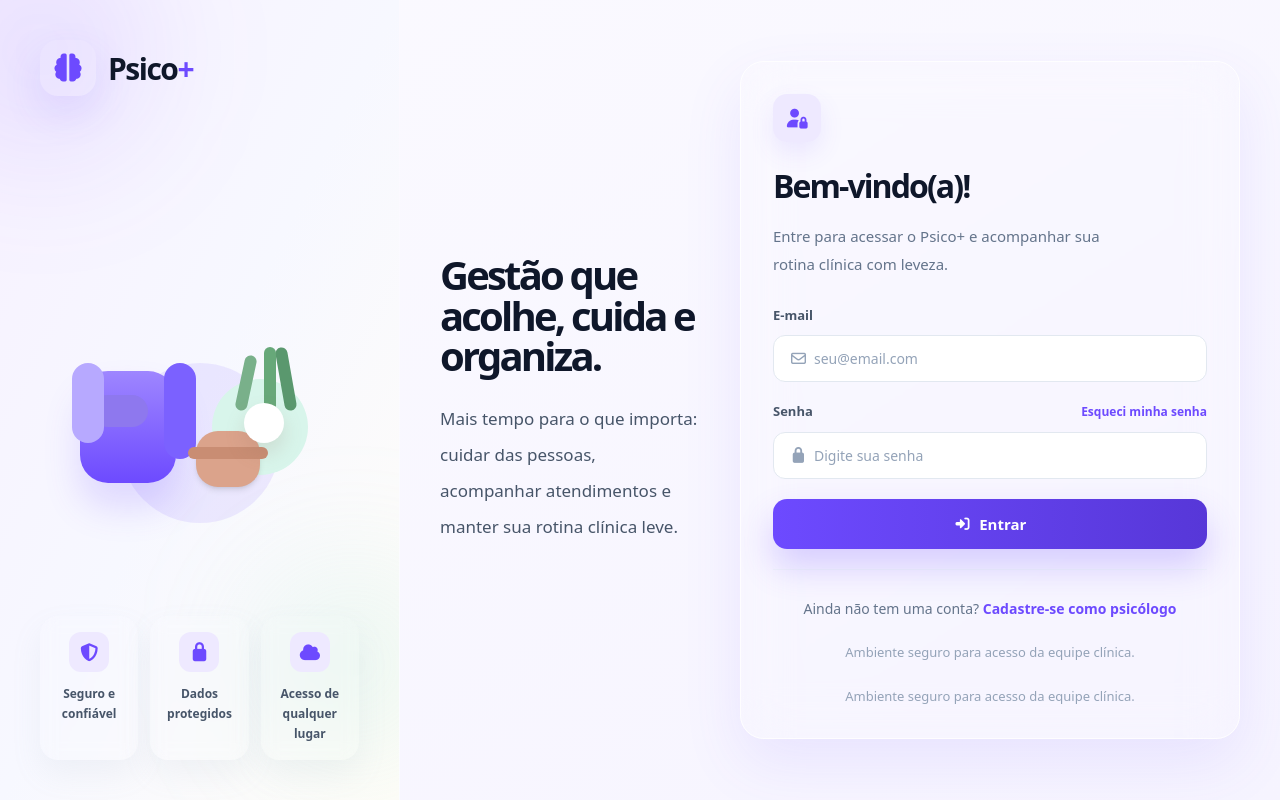
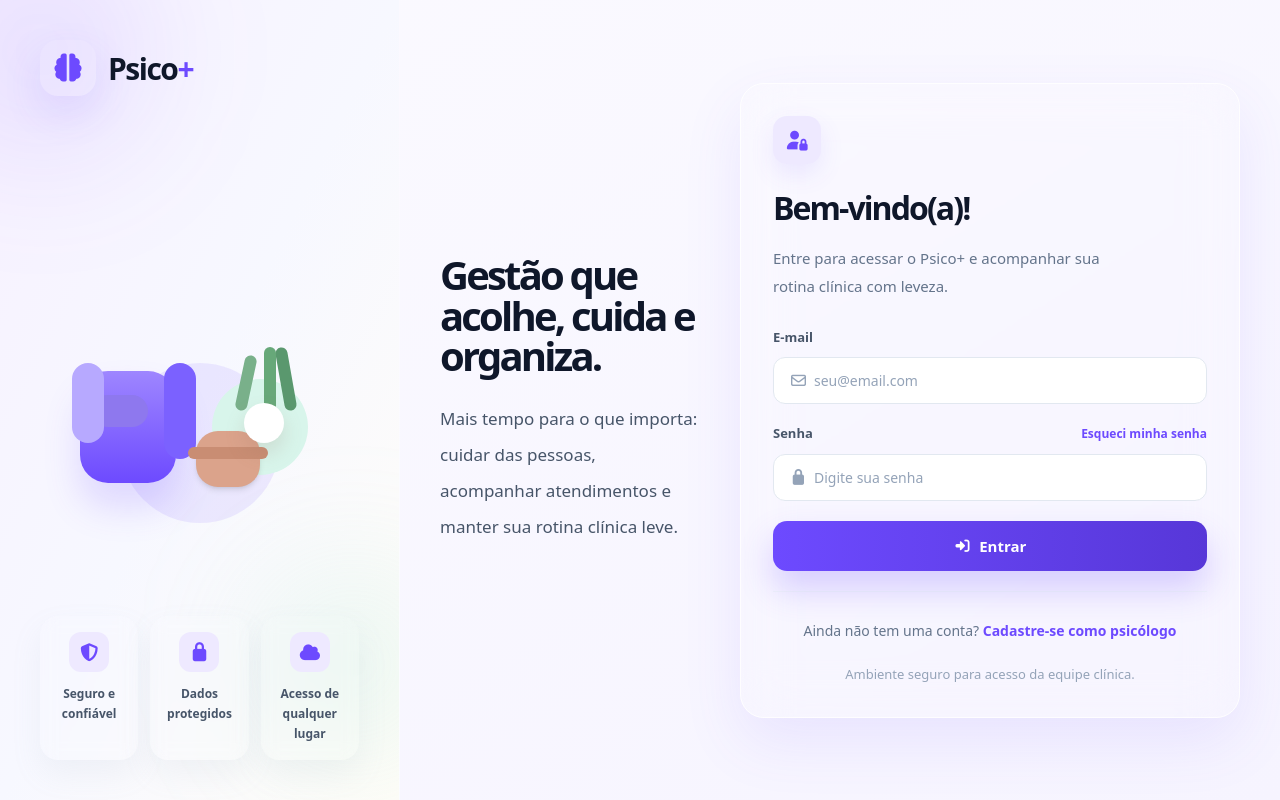
Before and after one commit to leticiazlopes/psicoplus, a Django app: page /accounts/login/ in a window 1280 px wide. Run offline with Django 4.2, Linux system fonts and the light colour scheme; some libraries are stand-ins or nearby versions.

Commit message:
ajusta tela de login

```diff
--- a/templates/accounts/login.html
+++ b/templates/accounts/login.html
@@ -124,11 +124,6 @@
         <div class="pt-1 text-center text-[13px] text-slate-400">
           Ambiente seguro para acesso da equipe clínica.
         </div>
-
-        <div class="pt-1 text-center text-[13px] text-slate-400">
-          Ambiente seguro para acesso da equipe clínica.
-        </div>
-      </form>
     </div>
   </div>
 </section>
```
